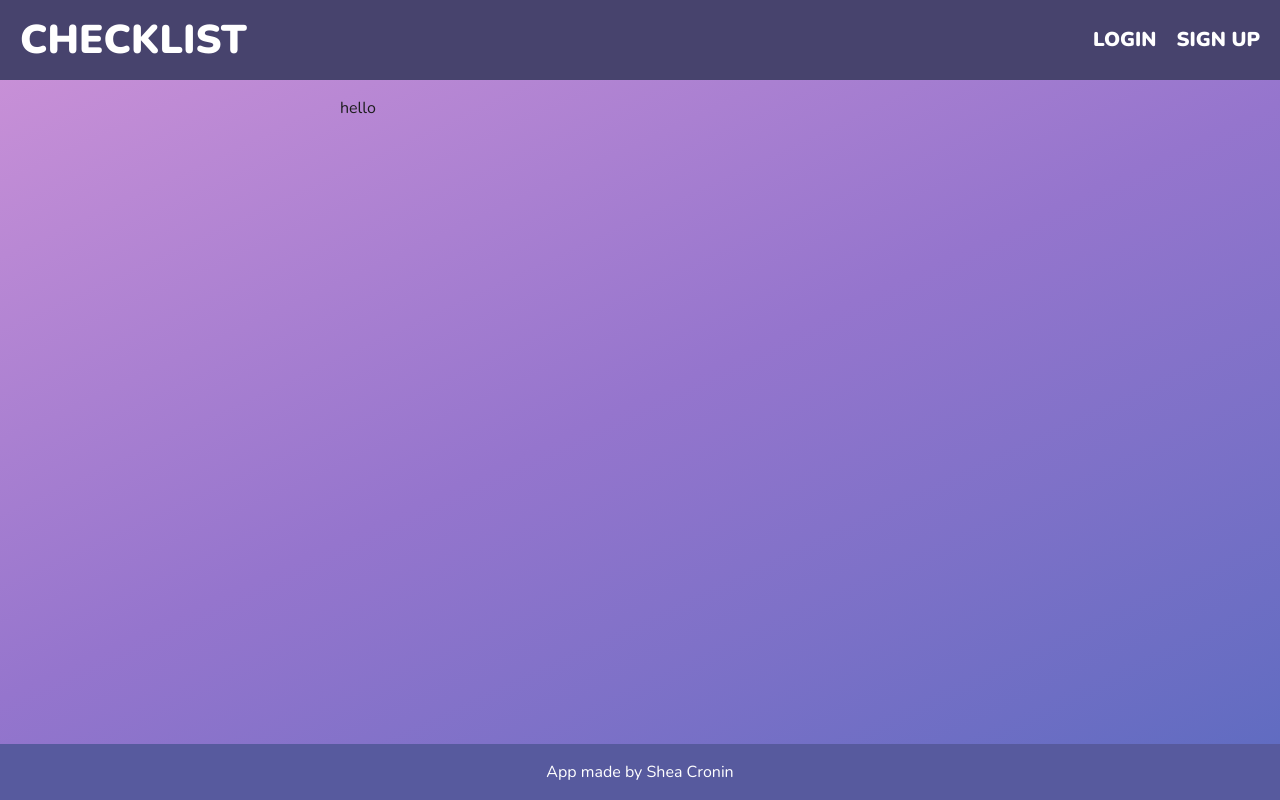
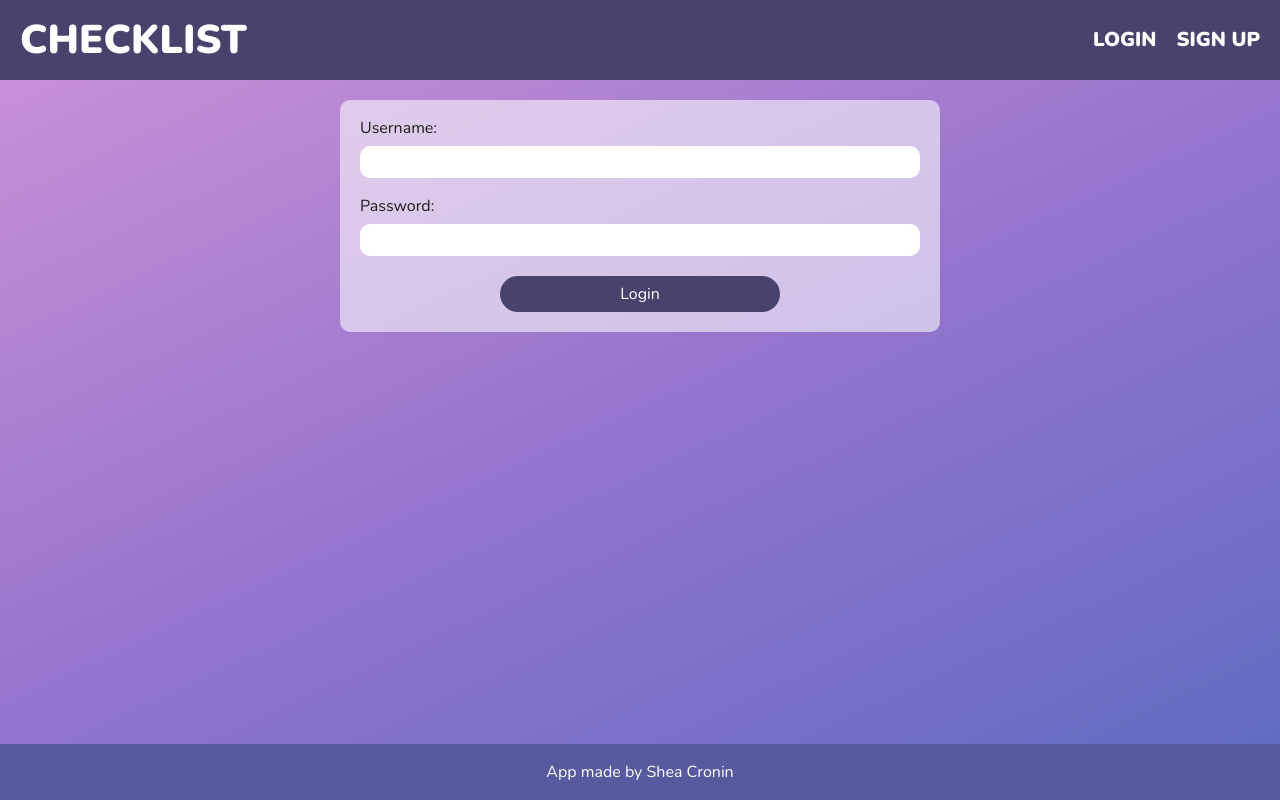
Before and after one commit to sheacronin/checklist, a React (Create React App) app in the folder client/: page /login in a window 1280 px wide. Built offline with nearby package versions, Linux system fonts and the light colour scheme.

Commit message:
Add UI for login and signup

```diff
--- a/client/src/App.css
+++ b/client/src/App.css
@@ -37,6 +37,43 @@ main > * {
     margin: 80px auto 200px auto;
 }
 
+form {
+    background-color: #ffffff90;
+    padding: 20px;
+    border-radius: 10px;
+    display: grid;
+}
+
+.form-control {
+    display: flex;
+    flex-direction: column;
+    gap: 10px;
+    margin-bottom: 20px;
+}
+
+.form-control input {
+    padding: 5px 10px;
+    font: inherit;
+    border-radius: 10px;
+    border: none;
+}
+
+form button {
+    justify-self: center;
+    width: 50%;
+    padding: 10px;
+    font: inherit;
+    border: none;
+    border-radius: 20px;
+    color: white;
+    background-color: #47436d;
+}
+
+form button:hover {
+    background-color: #575a9e;
+    font-weight: bold;
+}
+
 footer {
     padding: 20px;
     background-color: #575a9e;
--- a/client/src/components/Login.js
+++ b/client/src/components/Login.js
@@ -1,5 +1,19 @@
 function Login() {
-    return <article>hello</article>;
+    return (
+        <article>
+            <form>
+                <div className="form-control">
+                    <label for="username">Username:</label>
+                    <input type="text" name="username" id="username" />
+                </div>
+                <div className="form-control">
+                    <label for="password">Password:</label>
+                    <input type="password" name="password" id="password" />
+                </div>
+                <button type="submit">Login</button>
+            </form>
+        </article>
+    );
 }
 
 export default Login;
--- a/client/src/components/SignUp.js
+++ b/client/src/components/SignUp.js
@@ -1,5 +1,27 @@
 function SignUp() {
-    return <article>hello</article>;
+    return (
+        <article>
+            <form>
+                <div className="form-control">
+                    <label for="username">Username:</label>
+                    <input type="text" name="username" id="username" />
+                </div>
+                <div className="form-control">
+                    <label for="password">Password:</label>
+                    <input type="password" name="password" id="password" />
+                </div>
+                <div className="form-control">
+                    <label for="confirmPassword">Confirm Password:</label>
+                    <input
+                        type="password"
+                        name="confirmPassword"
+                        id="confirmPassword"
+                    />
+                </div>
+                <button type="submit">Sign Up</button>
+            </form>
+        </article>
+    );
 }
 
 export default SignUp;
```
Also changed, not shown: 1 other file (tests, documents, lock files or other folders).
